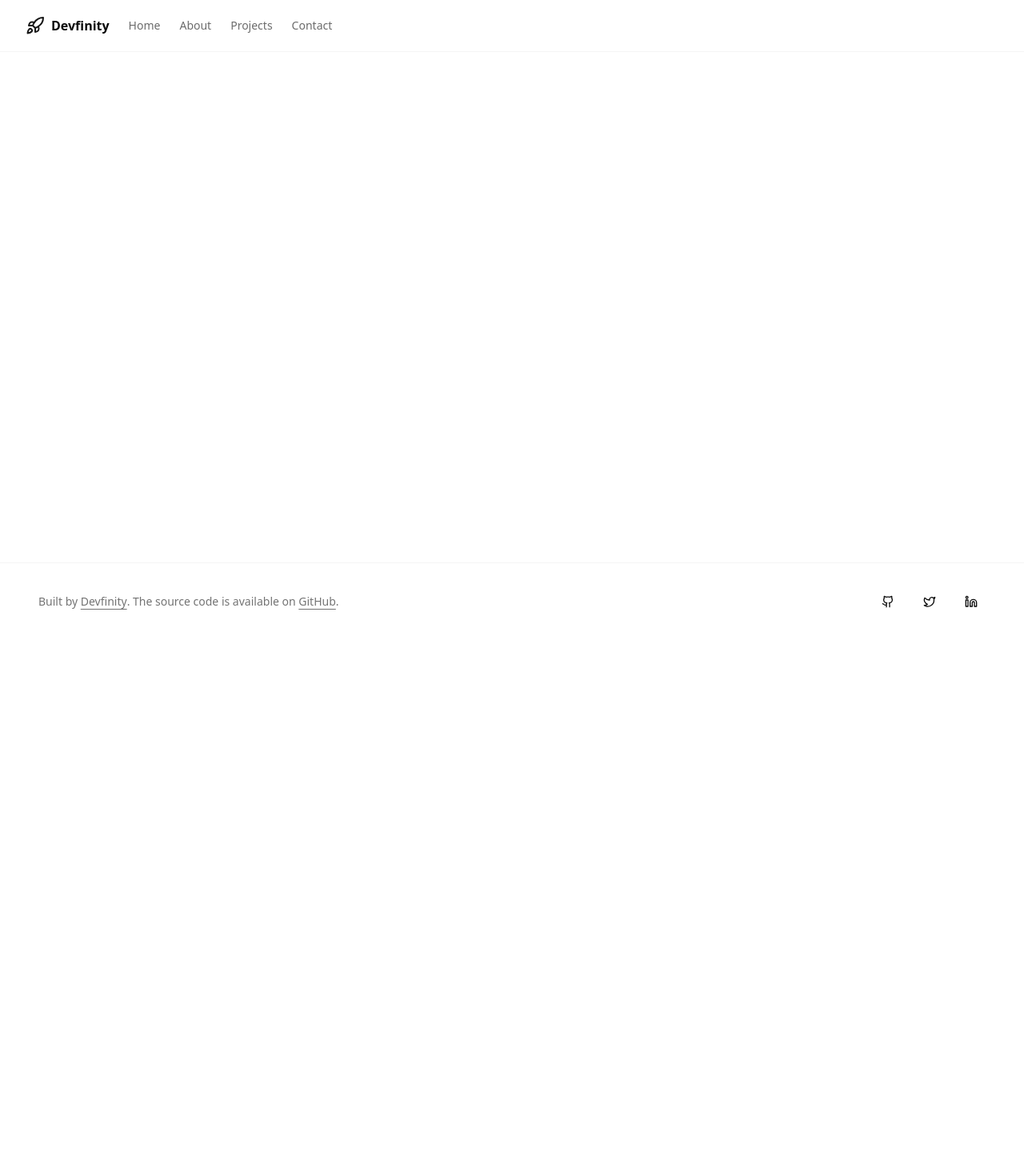
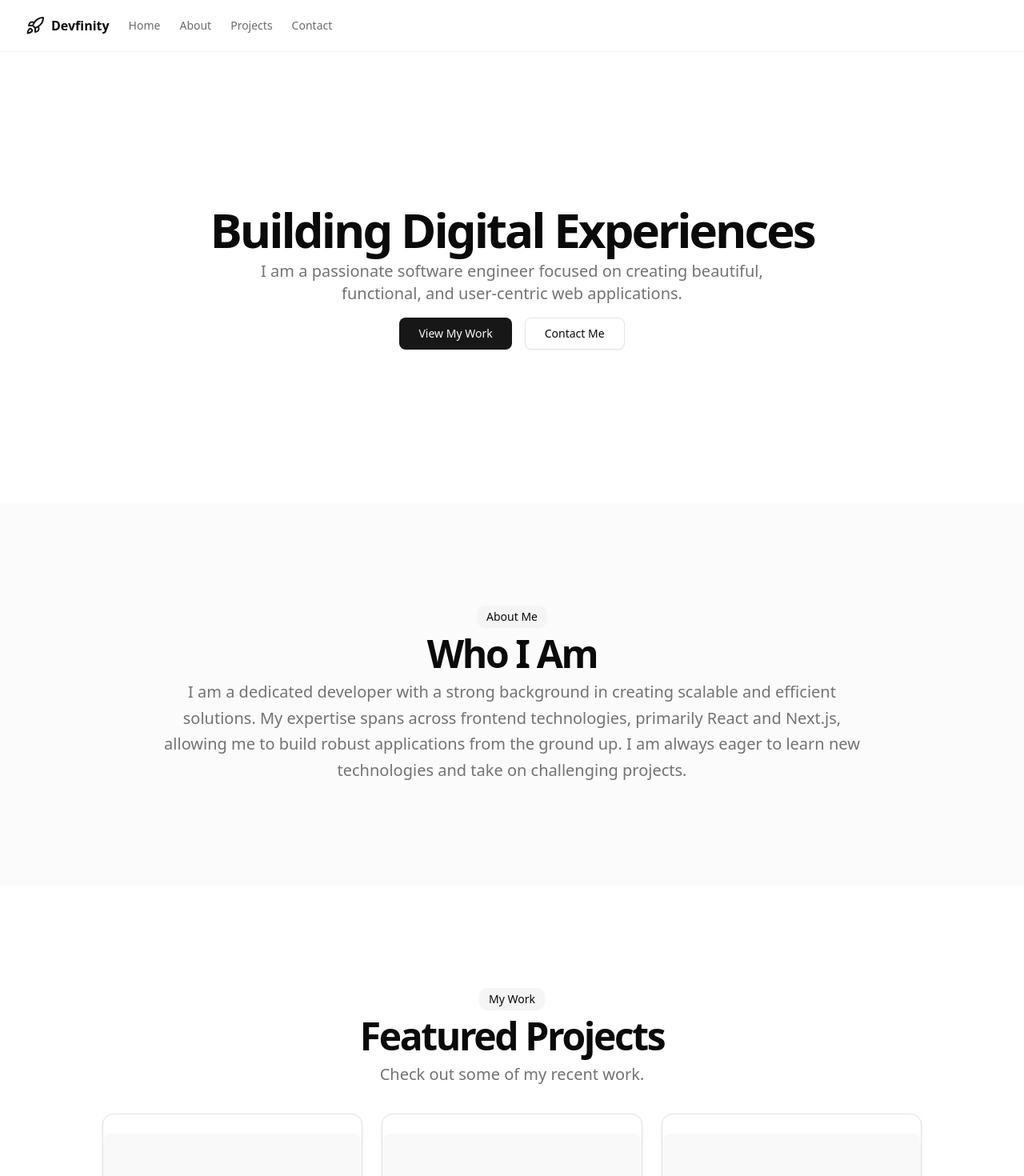
Before and after one commit to AstronautGuy/DevfinityFrontend, a Next.js app: page / in a window 1280 px wide. Shown: the top 1470 px of the page at 80% size. Before the commit the page ends 800 px from the top, so only its background shows below. Built offline with nearby package versions, Linux system fonts and the light colour scheme.

Commit message:
feat: integrate landing page sections into page.tsx

```diff
--- a/src/app/page.tsx
+++ b/src/app/page.tsx
@@ -1,6 +1,13 @@
+import { HeroSection } from "@/components/HeroSection";
+import { AboutSection } from "@/components/AboutSection";
+import { FeaturedProjectsSection } from "@/components/FeaturedProjectsSection";
+
 export default function Home() {
   return (
-      <main>
-      </main>
+    <div className="flex flex-col min-h-screen">
+      <HeroSection />
+      <AboutSection />
+      <FeaturedProjectsSection />
+    </div>
   );
 }
```
